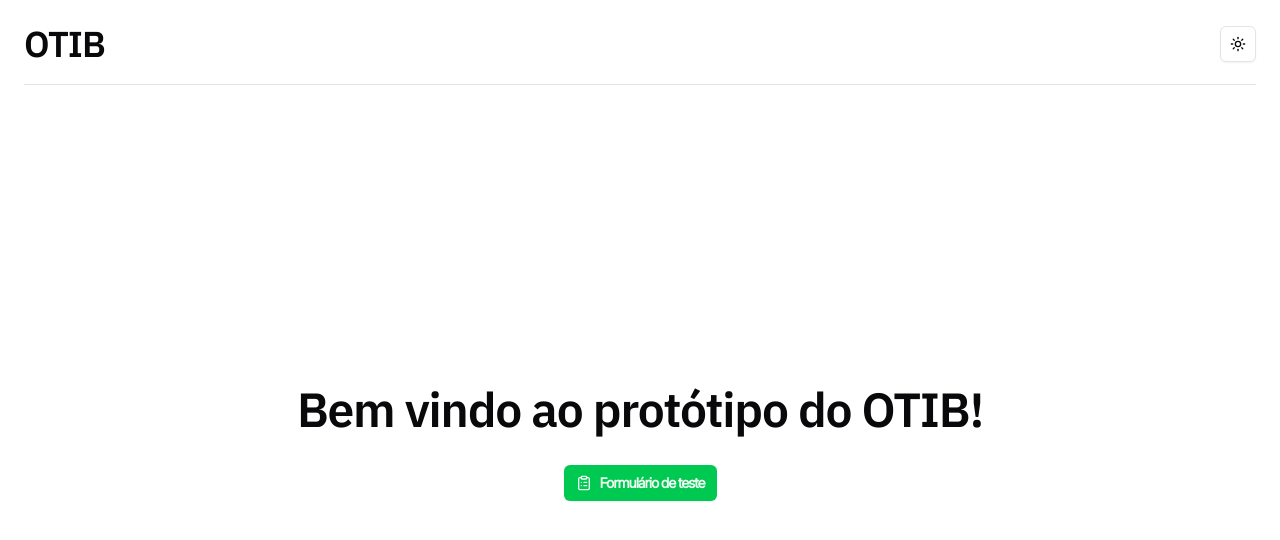
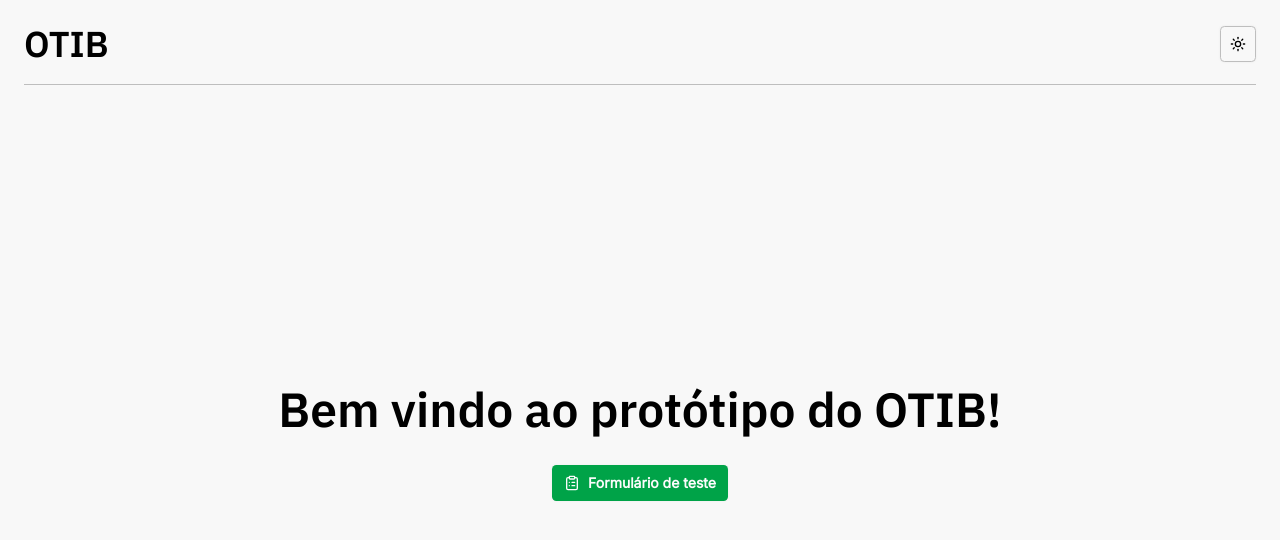
Before and after one commit to otib-hub/otib-portal, a Next.js app: page / in a window 1280 px wide. Shown: the top 540 px of the page. Built offline with nearby package versions, Linux system fonts and the light colour scheme.

Commit message:
style: theme improved

```diff
--- a/src/styles/globals.css
+++ b/src/styles/globals.css
@@ -3,113 +3,187 @@
 
 @custom-variant dark (&:is(.dark *));
 
+:root {
+	--background: oklch(0.98 0 0);
+	--foreground: oklch(0 0 0);
+	--card: oklch(1 0 0);
+	--card-foreground: oklch(0 0 0);
+	--popover: oklch(1 0 0);
+	--popover-foreground: oklch(0 0 0);
+	--primary: oklch(0.62 0.18 151);
+	--primary-foreground: oklch(0.99 0 0);
+	--secondary: oklch(0.96 0 0);
+	--secondary-foreground: oklch(0 0 0);
+	--muted: oklch(0.9 0 0);
+	--muted-foreground: oklch(0.45 0 0);
+	--accent: oklch(0.88 0.06 295.03);
+	--accent-foreground: oklch(0 0 0);
+	--destructive: oklch(0.54 0.2 16.49);
+	--destructive-foreground: oklch(1 0 0);
+	--border: oklch(0.8 0 0);
+	--input: oklch(0.8 0 0);
+	--ring: oklch(0.51 0.7 292.7);
+	--chart-1: oklch(0.62 0.19 259.81);
+	--chart-2: oklch(0.72 0.19 149.58);
+	--chart-3: oklch(0.65 0.22 16.44);
+	--chart-4: oklch(0.8 0.16 86.05);
+	--chart-5: oklch(0.61 0.22 292.72);
+	--sidebar: oklch(1 0 0);
+	--sidebar-foreground: oklch(0 0 0);
+	--sidebar-primary: oklch(0.75 0.16 151.54);
+	--sidebar-primary-foreground: oklch(0 0 0);
+	--sidebar-accent: oklch(0.39 0.15 294.78);
+	--sidebar-accent-foreground: oklch(1 0 0);
+	--sidebar-border: oklch(0.92 0 0);
+	--sidebar-ring: oklch(0.75 0.16 151.54);
+	--font-sans: Inter, sans-serif;
+	--font-serif: ui-serif, serif;
+	--font-mono: ui-monospace, monospace;
+	--radius: 0.4rem;
+	--shadow-2xs: 0 0 3px 0 hsl(0 0% 0% / 0.05);
+	--shadow-xs: 0 0 3px 0 hsl(0 0% 0% / 0.05);
+	--shadow-sm: 0 0 3px 0 hsl(0 0% 0% / 0.1), 0 1px 2px -1px hsl(0 0% 0% / 0.1);
+	--shadow: 0 0 3px 0 hsl(0 0% 0% / 0.1), 0 1px 2px -1px hsl(0 0% 0% / 0.1);
+	--shadow-md: 0 0 3px 0 hsl(0 0% 0% / 0.1), 0 2px 4px -1px hsl(0 0% 0% / 0.1);
+	--shadow-lg: 0 0 3px 0 hsl(0 0% 0% / 0.1), 0 4px 6px -1px hsl(0 0% 0% / 0.1);
+	--shadow-xl: 0 0 3px 0 hsl(0 0% 0% / 0.1), 0 8px 10px -1px hsl(0 0% 0% / 0.1);
+	--shadow-2xl: 0 0 3px 0 hsl(0 0% 0% / 0.25);
+	--tracking-normal: 0;
+}
+
+.dark {
+	--background: oklch(0.2 0 0);
+	--foreground: oklch(1 0 0);
+	--card: oklch(0.2 0 0);
+	--card-foreground: oklch(1 0 0);
+	--popover: oklch(0.1 0 0);
+	--popover-foreground: oklch(1 0 0);
+	--primary: oklch(0.8 0.17 158.94);
+	--primary-foreground: oklch(0 0 0);
+	--secondary: oklch(0.27 0 0);
+	--secondary-foreground: oklch(1 0 0);
+	--muted: oklch(0.36 0 0);
+	--muted-foreground: oklch(0.74 0 0);
+	--accent: oklch(0.33 0.15 294.95);
+	--accent-foreground: oklch(1 0 0);
+	--destructive: oklch(0.64 0.2 16.59);
+	--destructive-foreground: oklch(0 0 0);
+	--border: oklch(0.4 0 0);
+	--input: oklch(0.42 0 0);
+	--ring: oklch(0.41 0.6 292.7);
+	--chart-1: oklch(0.62 0.19 259.81);
+	--chart-2: oklch(0.72 0.19 149.58);
+	--chart-3: oklch(0.65 0.22 16.44);
+	--chart-4: oklch(0.8 0.16 86.05);
+	--chart-5: oklch(0.61 0.22 292.72);
+	--sidebar: oklch(0 0 0);
+	--sidebar-foreground: oklch(1 0 0);
+	--sidebar-primary: oklch(0.75 0.16 151.54);
+	--sidebar-primary-foreground: oklch(0 0 0);
+	--sidebar-accent: oklch(0.39 0.15 294.78);
+	--sidebar-accent-foreground: oklch(1 0 0);
+	--sidebar-border: oklch(0.27 0 0);
+	--sidebar-ring: oklch(0.75 0.16 151.54);
+	--font-sans: Inter, sans-serif;
+	--font-serif: ui-serif, serif;
+	--font-mono: ui-monospace, monospace;
+	--radius: 0.4rem;
+	--shadow-2xs: 0 0 3px 0 hsl(0 0% 0% / 0.05);
+	--shadow-xs: 0 0 3px 0 hsl(0 0% 0% / 0.05);
+	--shadow-sm: 0 0 3px 0 hsl(0 0% 0% / 0.1), 0 1px 2px -1px hsl(0 0% 0% / 0.1);
+	--shadow: 0 0 3px 0 hsl(0 0% 0% / 0.1), 0 1px 2px -1px hsl(0 0% 0% / 0.1);
+	--shadow-md: 0 0 3px 0 hsl(0 0% 0% / 0.1), 0 2px 4px -1px hsl(0 0% 0% / 0.1);
+	--shadow-lg: 0 0 3px 0 hsl(0 0% 0% / 0.1), 0 4px 6px -1px hsl(0 0% 0% / 0.1);
+	--shadow-xl: 0 0 3px 0 hsl(0 0% 0% / 0.1), 0 8px 10px -1px hsl(0 0% 0% / 0.1);
+	--shadow-2xl: 0 0 3px 0 hsl(0 0% 0% / 0.25);
+}
+
 @theme inline {
 	--color-background: var(--background);
 	--color-foreground: var(--foreground);
-	--font-sans: var(--font-geist-sans);
-	--font-mono: var(--font-geist-mono);
+	--color-card: var(--card);
+	--color-card-foreground: var(--card-foreground);
+	--color-popover: var(--popover);
+	--color-popover-foreground: var(--popover-foreground);
+	--color-primary: var(--primary);
+	--color-primary-foreground: var(--primary-foreground);
+	--color-secondary: var(--secondary);
+	--color-secondary-foreground: var(--secondary-foreground);
+	--color-muted: var(--muted);
+	--color-muted-foreground: var(--muted-foreground);
+	--color-accent: var(--accent);
+	--color-accent-foreground: var(--accent-foreground);
+	--color-destructive: var(--destructive);
+	--color-destructive-foreground: var(--destructive-foreground);
+	--color-border: var(--border);
+	--color-input: var(--input);
+	--color-ring: var(--ring);
+	--color-chart-1: var(--chart-1);
+	--color-chart-2: var(--chart-2);
+	--color-chart-3: var(--chart-3);
+	--color-chart-4: var(--chart-4);
+	--color-chart-5: var(--chart-5);
+	--color-sidebar: var(--sidebar);
+	--color-sidebar-foreground: var(--sidebar-foreground);
+	--color-sidebar-primary: var(--sidebar-primary);
+	--color-sidebar-primary-foreground: var(--sidebar-primary-foreground);
+	--color-sidebar-accent: var(--sidebar-accent);
+	--color-sidebar-accent-foreground: var(--sidebar-accent-foreground);
+	--color-sidebar-border: var(--sidebar-border);
 	--color-sidebar-ring: var(--sidebar-ring);
-	--color-sidebar-border: var(--sidebar-border);
-	--color-sidebar-accent-foreground: var(--sidebar-accent-foreground);
-	--color-sidebar-accent: var(--sidebar-accent);
-	--color-sidebar-primary-foreground: var(--sidebar-primary-foreground);
-	--color-sidebar-primary: var(--sidebar-primary);
-	--color-sidebar-foreground: var(--sidebar-foreground);
-	--color-sidebar: var(--sidebar);
-	--color-chart-5: var(--chart-5);
-	--color-chart-4: var(--chart-4);
-	--color-chart-3: var(--chart-3);
-	--color-chart-2: var(--chart-2);
-	--color-chart-1: var(--chart-1);
-	--color-ring: var(--ring);
-	--color-input: var(--input);
-	--color-border: var(--border);
-	--color-destructive: var(--destructive);
-	--color-accent-foreground: var(--accent-foreground);
-	--color-accent: var(--accent);
-	--color-muted-foreground: var(--muted-foreground);
-	--color-muted: var(--muted);
-	--color-secondary-foreground: var(--secondary-foreground);
-	--color-secondary: var(--secondary);
-	--color-primary-foreground: var(--primary-foreground);
-	--color-primary: var(--primary);
-	--color-popover-foreground: var(--popover-foreground);
-	--color-popover: var(--popover);
-	--color-card-foreground: var(--card-foreground);
-	--color-card: var(--card);
+
+	--font-sans: var(--font-sans);
+	--font-mono: var(--font-mono);
+	--font-serif: var(--font-serif);
+
 	--radius-sm: calc(var(--radius) - 4px);
 	--radius-md: calc(var(--radius) - 2px);
 	--radius-lg: var(--radius);
 	--radius-xl: calc(var(--radius) + 4px);
+
+	--shadow-2xs: var(--shadow-2xs);
+	--shadow-xs: var(--shadow-xs);
+	--shadow-sm: var(--shadow-sm);
+	--shadow: var(--shadow);
+	--shadow-md: var(--shadow-md);
+	--shadow-lg: var(--shadow-lg);
+	--shadow-xl: var(--shadow-xl);
+	--shadow-2xl: var(--shadow-2xl);
+
+	--tracking-tighter: calc(var(--tracking-normal) - 0.05em);
+	--tracking-tight: calc(var(--tracking-normal) - 0.025em);
+	--tracking-normal: var(--tracking-normal);
+	--tracking-wide: calc(var(--tracking-normal) + 0.025em);
+	--tracking-wider: calc(var(--tracking-normal) + 0.05em);
+	--tracking-widest: calc(var(--tracking-normal) + 0.1em);
 }
 
-:root {
-	--radius: 0.5rem;
-	--background: oklch(1 0 0);
-	--foreground: oklch(0.141 0.005 285.823);
-	--card: oklch(1 0 0);
-	--card-foreground: oklch(0.141 0.005 285.823);
-	--popover: oklch(1 0 0);
-	--popover-foreground: oklch(0.141 0.005 285.823);
-	--primary: oklch(0.723 0.219 149.579);
-	--primary-foreground: oklch(0.982 0.018 155.826);
-	--secondary: oklch(0.967 0.001 286.375);
-	--secondary-foreground: oklch(0.21 0.006 285.885);
-	--muted: oklch(0.967 0.001 286.375);
-	--muted-foreground: oklch(0.552 0.016 285.938);
-	--accent: oklch(0.967 0.001 286.375);
-	--accent-foreground: oklch(0.21 0.006 285.885);
-	--destructive: oklch(0.577 0.245 27.325);
-	--border: oklch(0.92 0.004 286.32);
-	--input: oklch(0.92 0.004 286.32);
-	--ring: oklch(0.723 0.219 149.579);
-	--chart-1: oklch(0.646 0.222 41.116);
-	--chart-2: oklch(0.6 0.118 184.704);
-	--chart-3: oklch(0.398 0.07 227.392);
-	--chart-4: oklch(0.828 0.189 84.429);
-	--chart-5: oklch(0.769 0.188 70.08);
-	--sidebar: oklch(0.985 0 0);
-	--sidebar-foreground: oklch(0.141 0.005 285.823);
-	--sidebar-primary: oklch(0.723 0.219 149.579);
-	--sidebar-primary-foreground: oklch(0.982 0.018 155.826);
-	--sidebar-accent: oklch(0.967 0.001 286.375);
-	--sidebar-accent-foreground: oklch(0.21 0.006 285.885);
-	--sidebar-border: oklch(0.92 0.004 286.32);
-	--sidebar-ring: oklch(0.723 0.219 149.579);
+body {
+	letter-spacing: var(--tracking-normal);
 }
 
-.dark {
-	--background: oklch(0.141 0.005 285.823);
-	--foreground: oklch(0.985 0 0);
-	--card: oklch(0.21 0.006 285.885);
-	--card-foreground: oklch(0.985 0 0);
-	--popover: oklch(0.21 0.006 285.885);
-	--popover-foreground: oklch(0.985 0 0);
-	--primary: oklch(0.696 0.17 162.48);
-	--primary-foreground: oklch(0.393 0.095 152.535);
-	--secondary: oklch(0.274 0.006 286.033);
-	--secondary-foreground: oklch(0.985 0 0);
-	--muted: oklch(0.274 0.006 286.033);
-	--muted-foreground: oklch(0.705 0.015 286.067);
-	--accent: oklch(0.274 0.006 286.033);
-	--accent-foreground: oklch(0.985 0 0);
-	--destructive: oklch(0.704 0.191 22.216);
-	--border: oklch(1 0 0 / 10%);
-	--input: oklch(1 0 0 / 15%);
-	--ring: oklch(0.527 0.154 150.069);
-	--chart-1: oklch(0.488 0.243 264.376);
-	--chart-2: oklch(0.696 0.17 162.48);
-	--chart-3: oklch(0.769 0.188 70.08);
-	--chart-4: oklch(0.627 0.265 303.9);
-	--chart-5: oklch(0.645 0.246 16.439);
-	--sidebar: oklch(0.21 0.006 285.885);
-	--sidebar-foreground: oklch(0.985 0 0);
-	--sidebar-primary: oklch(0.696 0.17 162.48);
-	--sidebar-primary-foreground: oklch(0.393 0.095 152.535);
-	--sidebar-accent: oklch(0.274 0.006 286.033);
-	--sidebar-accent-foreground: oklch(0.985 0 0);
-	--sidebar-border: oklch(1 0 0 / 10%);
-	--sidebar-ring: oklch(0.527 0.154 150.069);
+body {
+	letter-spacing: var(--tracking-normal);
+}
+
+body {
+	letter-spacing: var(--tracking-normal);
+}
+
+body {
+	letter-spacing: var(--tracking-normal);
+}
+
+body {
+	letter-spacing: var(--tracking-normal);
+}
+
+body {
+	letter-spacing: var(--tracking-normal);
+}
+
+body {
+	letter-spacing: var(--tracking-normal);
 }
 
 @layer base {
```
